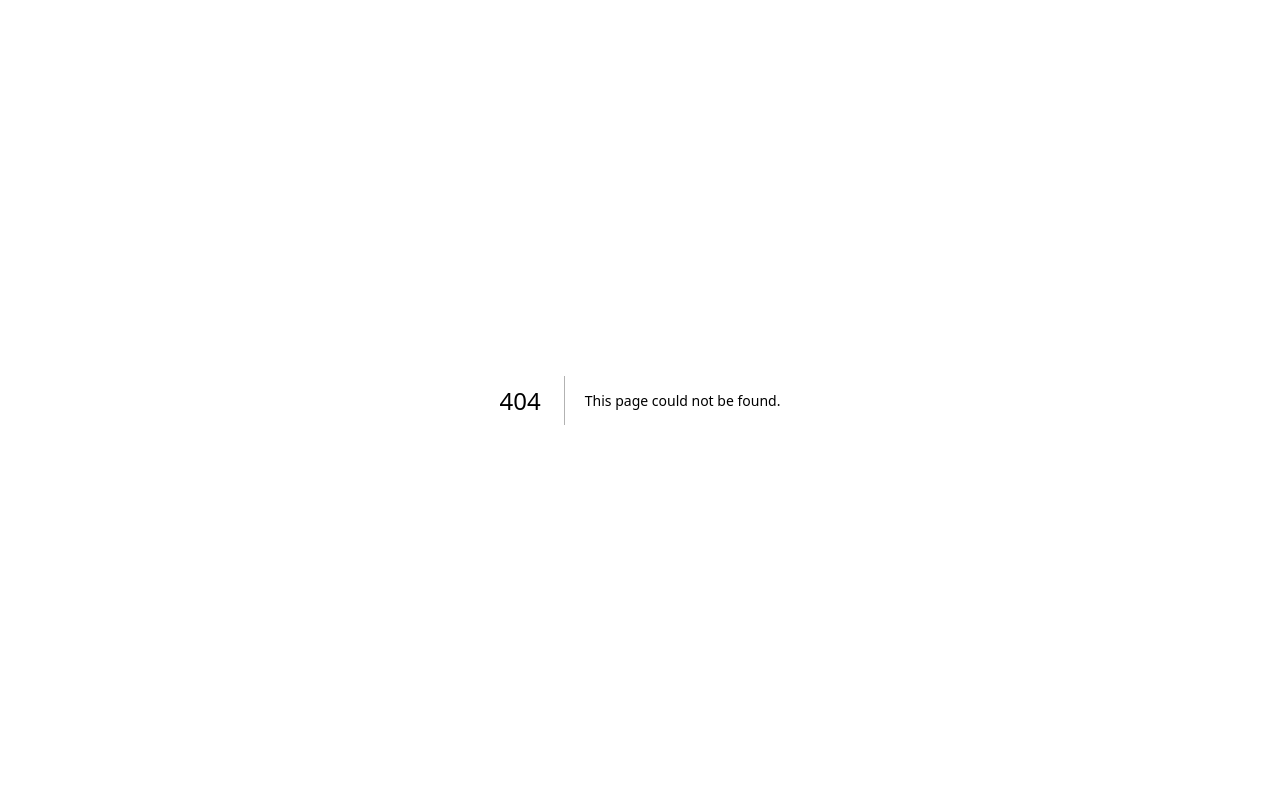
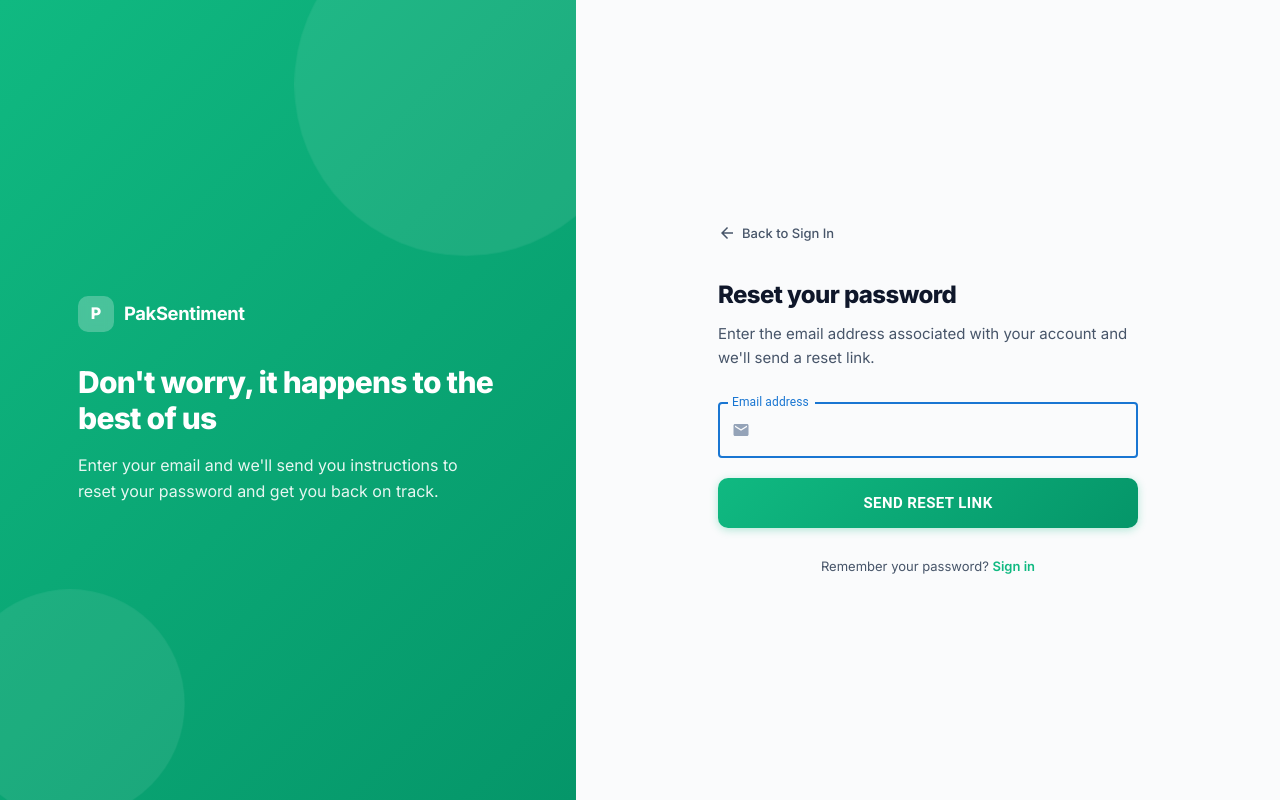
Before and after one commit to MRGLOBIN/FYP-Paksentiment, a Next.js app in the folder frontend/: page /forgot-password in a window 1280 px wide. Before the commit this address had no page. Built offline with nearby package versions, Linux system fonts and the light colour scheme.

Commit message:
feat(frontend): build out page route for frontend/src/app/forgot-password/page.tsx

```diff
--- /dev/null
+++ b/frontend/src/app/forgot-password/page.tsx
@@ -0,0 +1,197 @@
+'use client'
+
+import { useState, FormEvent } from 'react'
+import Link from 'next/link'
+import {
+  TextField,
+  Button,
+  InputAdornment,
+  Alert,
+  CircularProgress,
+} from '@mui/material'
+import { Email, ArrowBack, CheckCircleOutline } from '@mui/icons-material'
+import styles from './forgot-password.module.scss'
+
+export default function ForgotPasswordPage() {
+  const [email, setEmail] = useState('')
+  const [error, setError] = useState('')
+  const [loading, setLoading] = useState(false)
+  const [submitted, setSubmitted] = useState(false)
+
+  const handleSubmit = async (e: FormEvent<HTMLFormElement>) => {
+    e.preventDefault()
+    setError('')
+    if (!email) {
+      setError('Email is required')
+      return
+    }
+    if (!/^[^\s@]+@[^\s@]+\.[^\s@]+$/.test(email)) {
+      setError('Please enter a valid email')
+      return
+    }
+
+    setLoading(true)
+    try {
+      const apiUrl = process.env.NEXT_PUBLIC_API_URL || 'http://localhost:3000'
+      const response = await fetch(`${apiUrl}/auth/forgot-password`, {
+        method: 'POST',
+        headers: { 'Content-Type': 'application/json' },
+        body: JSON.stringify({ email }),
+      })
+      if (!response.ok) {
+        const data = await response.json()
+        throw new Error(data.message || 'Request failed')
+      }
+      setSubmitted(true)
+    } catch {
+      // Still show success to avoid email enumeration
+      setSubmitted(true)
+    } finally {
+      setLoading(false)
+    }
+  }
+
+  return (
+    <div className={styles.pageWrapper}>
+      {/* Left — Branding Panel */}
+      <div className={styles.brandPanel}>
+        <div className={styles.brandContent}>
+          <Link href='/' className={styles.brandLogo}>
+            <span className={styles.logoIcon}>P</span>
+            <span className={styles.logoText}>PakSentiment</span>
+          </Link>
+          <h2 className={styles.brandTitle}>
+            Don&apos;t worry, it happens to the best of us
+          </h2>
+          <p className={styles.brandSubtitle}>
+            Enter your email and we&apos;ll send you instructions to reset your
+            password and get you back on track.
+          </p>
+        </div>
+        <div className={styles.brandDecor}>
+          <div className={styles.orb1} />
+          <div className={styles.orb2} />
+        </div>
+      </div>
+
+      {/* Right — Form Panel */}
+      <div className={styles.formPanel}>
+        <div className={styles.formContainer}>
+          <Link href='/login' className={styles.backLink}>
+            <ArrowBack sx={{ fontSize: 18 }} />
+            Back to Sign In
+          </Link>
+
+          {!submitted ? (
+            <>
+              <div className={styles.formHeader}>
+                <h1>Reset your password</h1>
+                <p>
+                  Enter the email address associated with your account and
+                  we&apos;ll send a reset link.
+                </p>
+              </div>
+
+              {error && (
+                <Alert severity='error' sx={{ mb: 2.5, borderRadius: '10px' }}>
+                  {error}
+                </Alert>
+              )}
+
+              <form onSubmit={handleSubmit} className={styles.form}>
+                <TextField
+                  label='Email address'
+                  type='email'
+                  value={email}
+                  onChange={e => {
+                    setEmail(e.target.value)
+                    if (error) setError('')
+                  }}
+                  error={!!error}
+                  fullWidth
+                  autoComplete='email'
+                  autoFocus
+                  InputProps={{
+                    startAdornment: (
+                      <InputAdornment position='start'>
+                        <Email
+                          sx={{ color: 'var(--text-muted)', fontSize: 20 }}
+                        />
+                      </InputAdornment>
+                    ),
+                  }}
+                />
+
+                <Button
+                  type='submit'
+                  variant='contained'
+                  fullWidth
+                  disabled={loading}
+                  sx={{
+                    py: 1.5,
+                    background: 'var(--gradient-primary)',
+                    borderRadius: '10px',
+                    fontSize: '0.9375rem',
+                    fontWeight: 600,
+                    boxShadow: '0 2px 8px rgba(16, 185, 129, 0.3)',
+                    '&:hover': {
+                      boxShadow: '0 4px 16px rgba(16, 185, 129, 0.4)',
+                    },
+                  }}
+                >
+                  {loading ? (
+                    <CircularProgress size={22} color='inherit' />
+                  ) : (
+                    'Send Reset Link'
+                  )}
+                </Button>
+              </form>
+            </>
+          ) : (
+            <div className={styles.successState}>
+              <div className={styles.successIcon}>
+                <CheckCircleOutline
+                  sx={{ fontSize: 56, color: 'var(--primary)' }}
+                />
+              </div>
+              <h2>Check your email</h2>
+              <p>
+                We&apos;ve sent password-reset instructions to{' '}
+                <strong>{email}</strong>. Please check your inbox and spam
+                folder.
+              </p>
+              <Button
+                variant='outlined'
+                fullWidth
+                onClick={() => {
+                  setSubmitted(false)
+                  setEmail('')
+                }}
+                sx={{
+                  mt: 3,
+                  py: 1.3,
+                  borderRadius: '10px',
+                  borderColor: 'var(--border)',
+                  color: 'var(--text-primary)',
+                  fontWeight: 600,
+                  '&:hover': {
+                    borderColor: 'var(--primary)',
+                    background: 'rgba(16, 185, 129, 0.04)',
+                  },
+                }}
+              >
+                Try another email
+              </Button>
+            </div>
+          )}
+
+          <div className={styles.formFooter}>
+            <p>
+              Remember your password? <Link href='/login'>Sign in</Link>
+            </p>
+          </div>
+        </div>
+      </div>
+    </div>
+  )
+}
```
